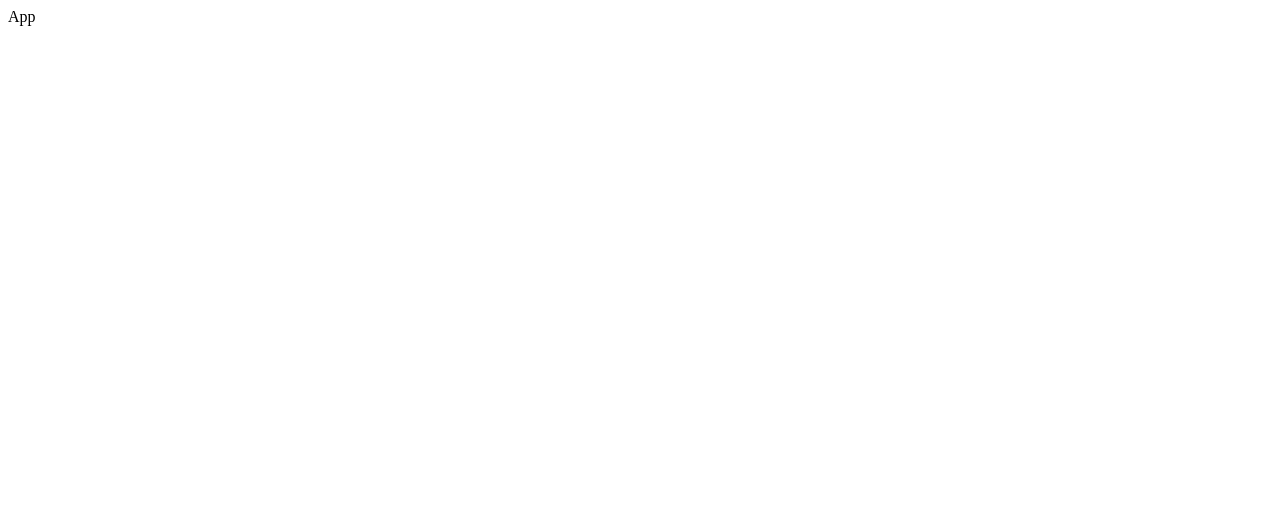
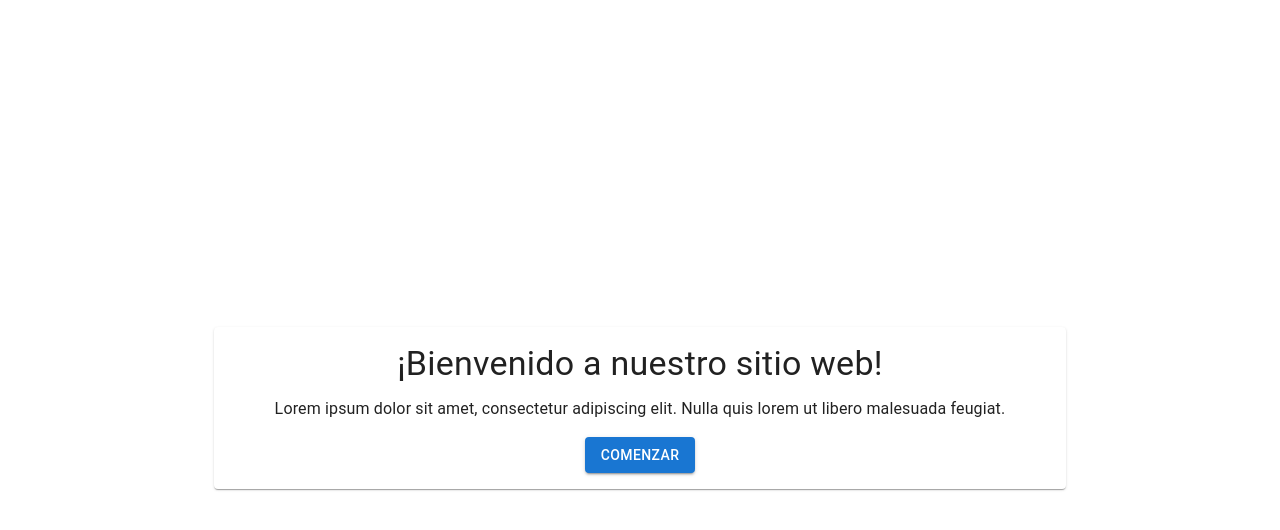
Before and after one commit to edwbcruzv/TTR_Frontend, a React (Vite) app: page / in a window 1280 px wide. Shown: the top 530 px of the page. Built offline with nearby package versions, Linux system fonts and the light colour scheme.

Commit message:
Definiendo estructura del front by cruz

```diff
--- a/src/App.jsx
+++ b/src/App.jsx
@@ -1,7 +1,29 @@
+import React from 'react'
+import { BrowserRouter, Route, Routes } from 'react-router-dom'
+import WelcomePage from './pages/WelcomePage'
+import LoginAdminPage from './pages/LoginAdminPage'
+import LoginUserPage from './pages/LoginUserPage'
+import NotFoundPage from './pages/NotFoundPage'
+import DashboardPage from './pages/DashboardPage'
+
+const App = props => {
+  return (
+    <>
+    <BrowserRouter>
+    <Routes>
+      <Route path='/' element={<WelcomePage/>} ></Route>
+      <Route path='/login-admin' element={<LoginAdminPage/>} ></Route>
+      <Route path='/login-user' element={<LoginUserPage/>} ></Route>
+      <Route path='/Dashboard' element={<DashboardPage/>} ></Route>
+      <Route path='*' element={<NotFoundPage/>} ></Route>
+
+    </Routes>
 
 
-export default function App() {
-  return (
-    <div>App</div>
+    </BrowserRouter>
+    </>
   )
 }
+
+
+export default App
--- /dev/null
+++ b/src/pages/DashboardPage.jsx
@@ -0,0 +1,12 @@
+import React from 'react'
+import PropTypes from 'prop-types'
+
+const DashboardPage = props => {
+  return (
+    <div>DashboardPage</div>
+  )
+}
+
+DashboardPage.propTypes = {}
+
+export default DashboardPage
--- /dev/null
+++ b/src/pages/LoginAdminPage.jsx
@@ -0,0 +1,12 @@
+import React from 'react'
+import PropTypes from 'prop-types'
+
+const LoginAdminPage = props => {
+  return (
+    <div>LoginAdminPage</div>
+  )
+}
+
+LoginAdminPage.propTypes = {}
+
+export default LoginAdminPage
--- /dev/null
+++ b/src/pages/LoginUserPage.jsx
@@ -0,0 +1,12 @@
+import React from 'react'
+import PropTypes from 'prop-types'
+
+const LoginUserPage = props => {
+  return (
+    <div>LoginUserPage</div>
+  )
+}
+
+LoginUserPage.propTypes = {}
+
+export default LoginUserPage
--- /dev/null
+++ b/src/pages/NotFoundPage.jsx
@@ -0,0 +1,28 @@
+import React from 'react'
+import PropTypes from 'prop-types'
+import { Button, Container, Typography } from '@mui/material'
+
+
+const NotFoundPage = props => {
+  return (
+    <Container maxWidth="md" style={{ textAlign: 'center', paddingTop: '100px' }}>
+      <Typography variant="h3" gutterBottom>
+        Error 404
+      </Typography>
+      <Typography variant="body1" paragraph>
+        La página que estás buscando no se encuentra.
+      </Typography>
+      <Button
+
+        variant="contained"
+        color="primary"
+      >
+        Volver a la página de inicio
+      </Button>
+    </Container>
+  )
+}
+
+NotFoundPage.propTypes = {}
+
+export default NotFoundPage
--- /dev/null
+++ b/src/pages/WelcomePage.jsx
@@ -0,0 +1,33 @@
+import React from 'react'
+import { Button,
+  Container,
+  Typography,
+  Grid,
+  Paper
+} from '@mui/material';
+
+
+const WelcomePage = props => {
+  return (
+    <Container maxWidth="md">
+      <Grid container justify="center" alignItems="center" style={{ minHeight: '100vh' }}>
+        <Grid item xs={12}>
+          <Paper style={{ padding: '16px', textAlign: 'center' }}>
+            <Typography variant="h4" gutterBottom>
+              ¡Bienvenido a nuestro sitio web!
+            </Typography>
+            <Typography variant="body1">
+              Lorem ipsum dolor sit amet, consectetur adipiscing elit. Nulla
+              quis lorem ut libero malesuada feugiat.
+            </Typography>
+            <Button  variant="contained" color="primary" style={{ marginTop: '16px' }}>
+              Comenzar
+            </Button>
+          </Paper>
+        </Grid>
+      </Grid>
+    </Container>
+  )
+}
+
+export default WelcomePage
```
Also changed, not shown: package.json (+12 -1 lines), 1 other file (tests, documents, lock files or other folders).
